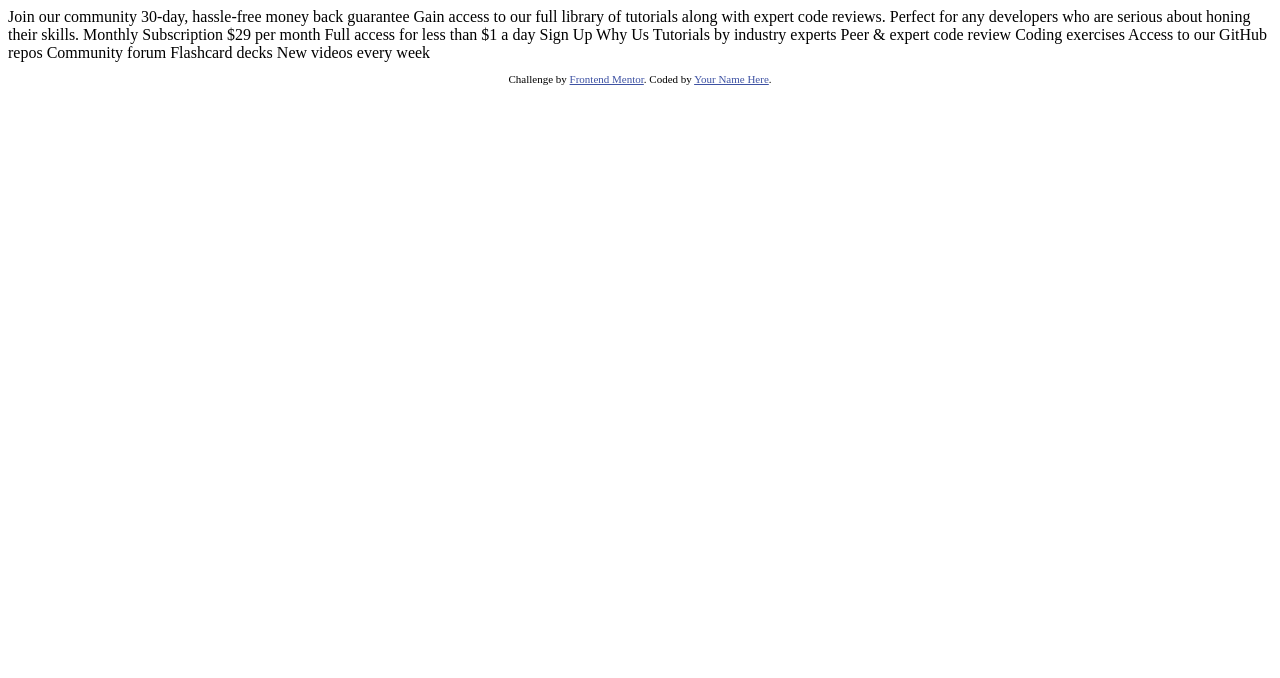
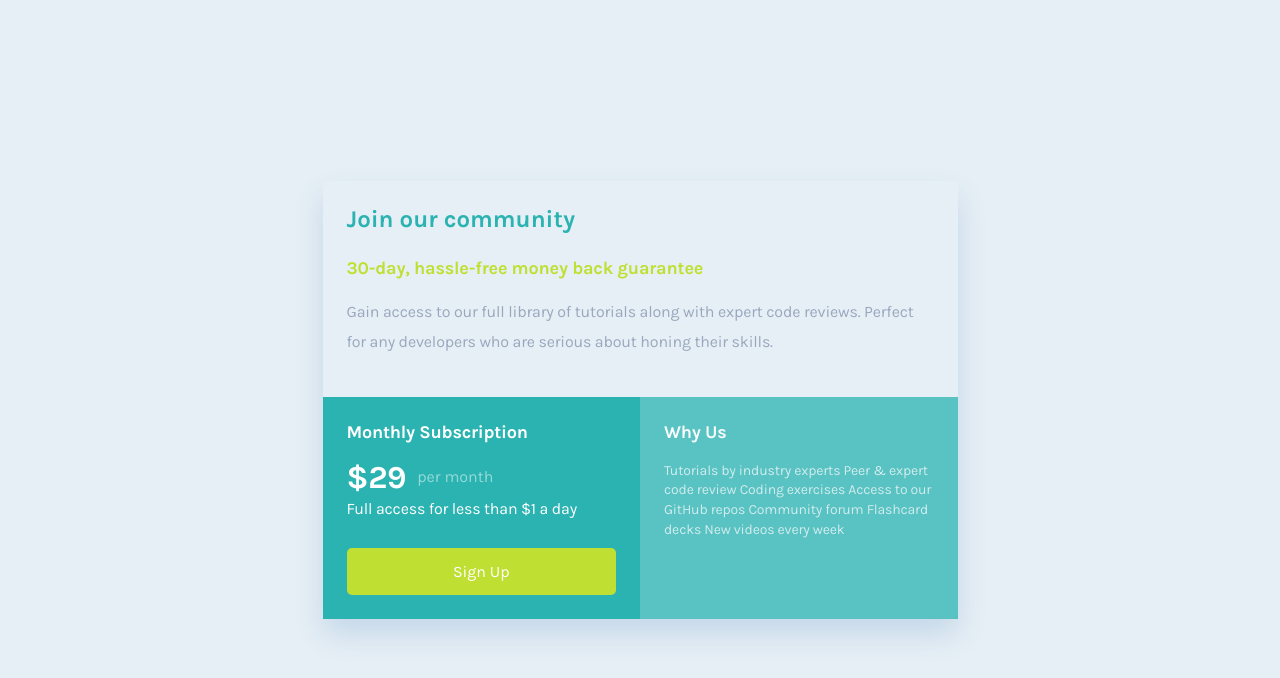
Before and after one commit to mohantee/single-price-grid-component, a plain HTML site: page index.html in a window 1280 px wide. Drawn offline with Linux system fonts and the light colour scheme.

Commit message:
final submission solution

```diff
--- a/index.html
+++ b/index.html
@@ -1,50 +1,50 @@
 <!DOCTYPE html>
 <html lang="en">
+
 <head>
-  <meta charset="UTF-8">
-  <meta name="viewport" content="width=device-width, initial-scale=1.0"> <!-- displays site properly based on user's device -->
+  <meta charset="UTF-8" />
+  <meta name="viewport" content="width=device-width, initial-scale=1.0" />
+  <link rel="icon" type="image/png" sizes="32x32" href="./images/favicon-32x32.png" />
+  <link rel="preconnect" href="https://fonts.googleapis.com" />
+  <link rel="preconnect" href="https://fonts.gstatic.com" crossorigin />
+  <link href="https://fonts.googleapis.com/css2?family=Karla:wght@400;700&display=swap" rel="stylesheet" />
+  <title>Frontend Mentor | Single Price Grid Component</title>
+  <link rel="stylesheet" href="style.css" />
+</head>
 
-  <link rel="icon" type="image/png" sizes="32x32" href="./images/favicon-32x32.png">
+<body>
+  <main class="container">
+    <article class="primary-info">
+      <h1>Join our community</h1>
+      <h2>30-day, hassle-free money back guarantee</h2>
+      <p>
+        Gain access to our full library of tutorials along with expert code
+        reviews. Perfect for any developers who are serious about honing their
+        skills.
+      </p>
+    </article>
 
-  <title>Frontend Mentor | Single Price Grid Component</title>
+    <div class="secondary-info">
+      <div class="subscription-info">
+        <h2>Monthly Subscription</h2>
+        <div class="price">
+          <span class="amount">&dollar;29</span>
+          <span class="text-per-month">per month</span>
+        </div>
+        <p>Full access for less than &dollar;1 a day</p>
+        <a href="#">Sign Up</a>
+      </div>
 
-  <!-- Feel free to remove these styles or customise in your own stylesheet 👍 -->
-  <style>
-    .attribution { font-size: 11px; text-align: center; }
-    .attribution a { color: hsl(228, 45%, 44%); }
-  </style>
-</head>
-<body>
-  Join our community
+      <article class="whyus-info">
+        <h2>Why Us</h2>
+        <p>
+          Tutorials by industry experts Peer &amp; expert code review Coding
+          exercises Access to our GitHub repos Community forum Flashcard decks
+          New videos every week
+        </p>
+      </article>
+    </div>
+  </main>
+</body>
 
-  30-day, hassle-free money back guarantee
-
-  Gain access to our full library of tutorials along with expert code reviews.
-  Perfect for any developers who are serious about honing their skills.
-
-  Monthly Subscription
-
-  &dollar;29 per month
-
-  Full access for less than &dollar;1 a day
-
-  Sign Up
-
-  Why Us
-
-  Tutorials by industry experts
-  Peer &amp; expert code review
-  Coding exercises
-  Access to our GitHub repos
-  Community forum
-  Flashcard decks
-  New videos every week
-
-  <footer>
-    <p class="attribution">
-      Challenge by <a href="https://www.frontendmentor.io?ref=challenge" target="_blank">Frontend Mentor</a>.
-      Coded by <a href="#">Your Name Here</a>.
-    </p>
-  </footer>
-</body>
 </html>
--- /dev/null
+++ b/style.css
@@ -0,0 +1,194 @@
+/* CSS Reset */
+
+*,
+*:after,
+*:before {
+  box-sizing: border-box;
+  margin: 0;
+}
+
+body {
+  font-family: "Karla", sans-serif;
+  min-height: 100vh;
+  display: flex;
+  align-items: center;
+  background-color: #e6eff5;
+}
+
+/* Mobile Layout */
+
+.container {
+  width: 311px;
+  margin-inline: auto;
+  border-radius: 5px;
+  box-shadow: 0px 15px 30px 0px rgba(0, 81, 171, 0.15);
+}
+
+.primary-info {
+  padding: 1.5rem;
+}
+
+.primary-info > h1 {
+  font-size: 1.25rem;
+  font-weight: 700px;
+  color: #2ab3b1;
+  margin-bottom: 1.5rem;
+}
+
+.primary-info > h2 {
+  font-size: 0.9375rem;
+  line-height: 133.333%;
+  letter-spacing: -0.187px;
+  font-weight: 700;
+  color: #c0df33;
+  margin-bottom: 1rem;
+}
+
+.primary-info > p {
+  font-size: 0.875rem;
+  line-height: 185.714%;
+  letter-spacing: -0.175px;
+  color: #9aa7be;
+  margin-bottom: 1rem;
+}
+
+.secondary-info {
+  display: flex;
+  flex-direction: column;
+}
+
+.subscription-info {
+  padding: 1.5rem;
+  background-color: #2ab3b1;
+}
+
+.subscription-info > h2 {
+  font-size: 1.125rem;
+  font-weight: 700;
+  letter-spacing: -0.225px;
+  color: #fff;
+  margin-bottom: 1rem;
+}
+
+.subscription-info .price {
+  display: flex;
+  align-items: center;
+}
+
+.subscription-info .amount {
+  font-size: 2rem;
+  font-weight: 700;
+  letter-spacing: -0.4px;
+  color: #fff;
+  margin-right: 0.6875rem;
+}
+
+.subscription-info .text-per-month {
+  font-size: 1rem;
+  font-weight: 400;
+  line-height: 26px;
+  color: #fff;
+  opacity: 0.5;
+}
+
+.subscription-info > p {
+  font-size: 1rem;
+  font-weight: 400;
+  line-height: 162.5%;
+  letter-spacing: -0.2px;
+  color: #fff;
+  margin-bottom: 1.625rem;
+}
+
+.subscription-info > a {
+  font-size: 1rem;
+  text-decoration: none;
+  display: block;
+  background-color: #c0df33;
+  text-align: center;
+  color: #fff;
+  opacity: 1;
+  border-radius: 5px;
+  padding: 0.875rem 0;
+
+  transition-property: background-color;
+  transition-duration: 0.3s;
+  transition-timing-function: ease;
+}
+
+.subscription-info > a:hover {
+  background-color: #cfe765;
+}
+
+.whyus-info {
+  opacity: 0.75;
+  background-color: #2ab3b1;
+  padding: 1.5rem;
+  color: #fff;
+}
+
+.whyus-info > h2 {
+  font-size: 1.125rem;
+  font-weight: 700;
+  letter-spacing: -0.225px;
+  margin-bottom: 1.125rem;
+}
+
+.whyus-info > p {
+  opacity: 0.75;
+  font-size: 0.875rem;
+  font-weight: 400;
+  line-height: 142%;
+  letter-spacing: -0.175px;
+}
+
+/* Desktop view */
+
+@media (min-width: 650px) {
+  .container {
+    width: 635px;
+  }
+
+  .primary-info > h1 {
+    font-size: 24px;
+  }
+
+  .primary-info > h2 {
+    font-size: 18px;
+  }
+
+  .primary-info > p {
+    font-size: 16px;
+  }
+
+  .secondary-info {
+    flex-direction: row;
+  }
+
+  .subscription-info {
+    width: 50%;
+  }
+
+  .whyus-info {
+    width: 50%;
+  }
+}
+
+/* Animation */
+
+.container {
+  animation-name: slide-up;
+  animation-duration: 1s;
+  animation-timing-function: ease;
+}
+
+@keyframes slide-up {
+  0% {
+    transform: translateY(50%);
+    opacity: 0;
+  }
+  100% {
+    transform: initial;
+    opacity: 1;
+  }
+}
```
Also changed, not shown: 1 other file.
